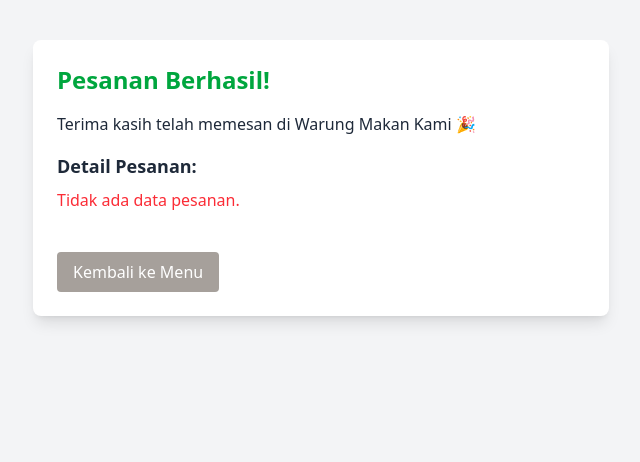
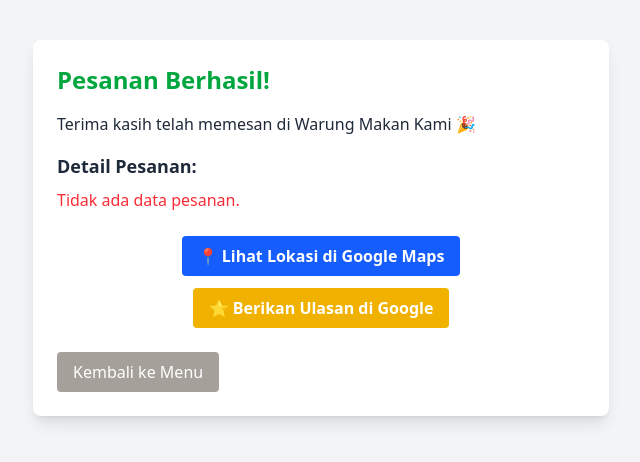
Before and after one commit to fikrahdamar/website-wm-sambal-belut, a PHP site: page /user/guest/success.php in a window 1280 px wide. Shown: the top 462 px of the page, without its empty margins (319-959 px from the left). Run offline with PHP 8.4, Linux system fonts and the light colour scheme; style sheets or scripts are compiled from the project's sources.

Commit message:
Update success.php, add feedback ke google maps

```diff
--- a/user/guest/success.php
+++ b/user/guest/success.php
@@ -10,16 +10,17 @@
 <head>
     <meta charset="UTF-8">
     <title>Pesanan Berhasil</title>
-     <link href="../../src/output.css" rel="stylesheet">
+    <link href="../../src/output.css" rel="stylesheet">
 </head>
 <body class="bg-gray-100 text-gray-800">
 
 <div class="max-w-xl mx-auto mt-10 bg-white shadow-lg rounded-lg p-6">
     <h1 class="text-2xl font-bold text-green-600 mb-4">Pesanan Berhasil!</h1>
     <p class="mb-4">Terima kasih telah memesan di Warung Makan Kami 🎉</p>
-     <?php if ($order_id): ?>
+    <?php if ($order_id): ?>
         <p class="mb-4 text-sm text-gray-600">ID Pesanan Anda: <span class="font-semibold">#<?= htmlspecialchars($order_id) ?></span></p>
     <?php endif; ?>
+
     <h2 class="text-lg font-semibold mb-2">Detail Pesanan:</h2>
     <div class="mb-4">
         <?php if (!empty($cart)): ?>
@@ -41,6 +42,17 @@
         <?php endif; ?>
     </div>
 
+    <div class="mt-6 space-y-3 text-center">
+        <a href=" YANG TAU LOKASI WARUNG MAKANNYA INI ISI LINK NYA" target="_blank"
+           class="inline-block bg-blue-600 hover:bg-blue-700 text-white font-semibold px-4 py-2 rounded">
+            📍 Lihat Lokasi di Google Maps
+        </a>
+        <a href="INI LINK BUAT NGARAH KE ULASANNYA" target="_blank"
+           class="inline-block bg-yellow-500 hover:bg-yellow-600 text-white font-semibold px-4 py-2 rounded">
+            ⭐ Berikan Ulasan di Google
+        </a>
+    </div>
+
     <a href="../../user/menu.php" class="mt-6 inline-block bg-stone-400 hover:bg-green-700 text-white px-4 py-2 rounded">
         Kembali ke Menu
     </a>
```
